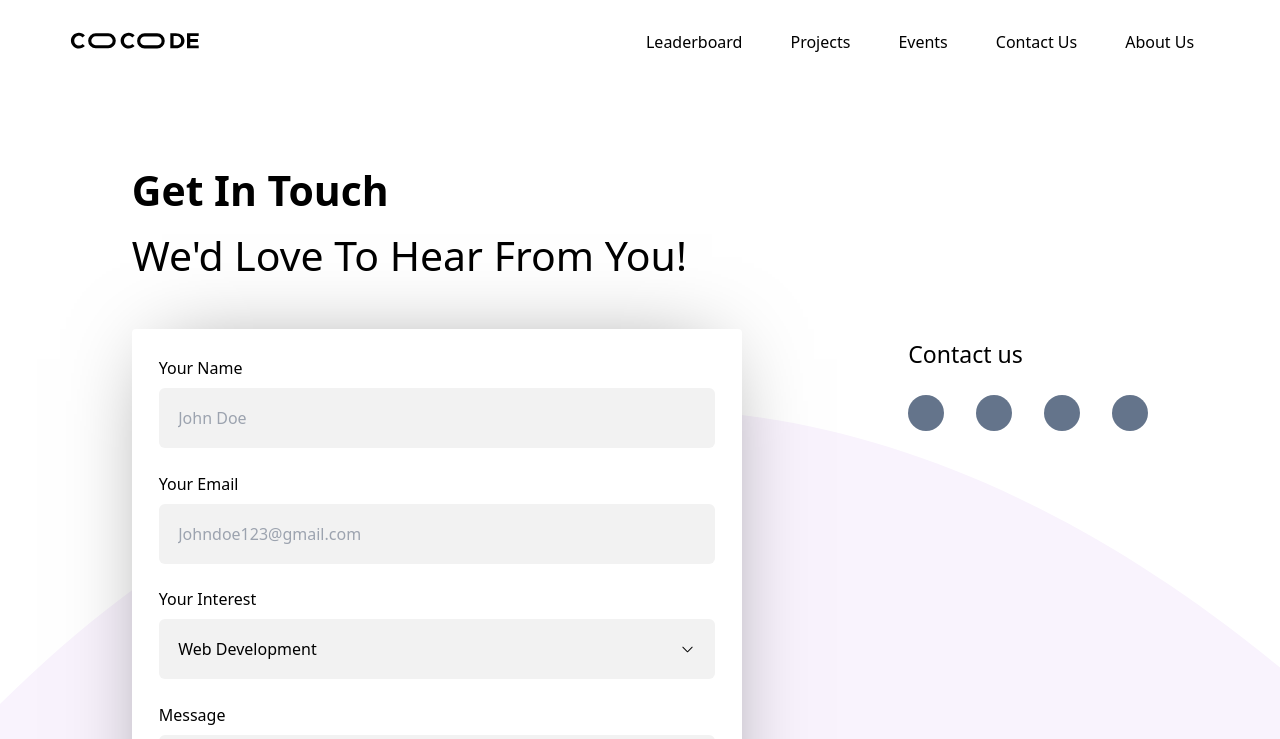
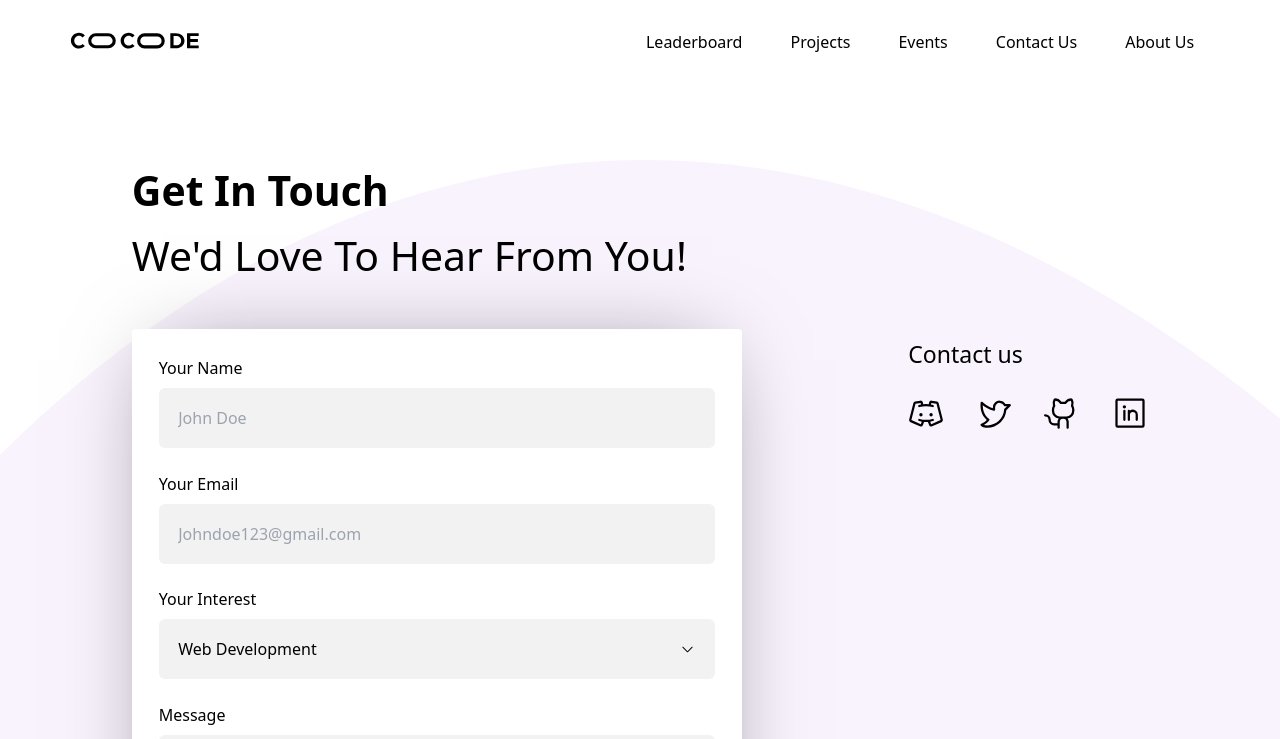
Before and after one commit to thecocode/cocode-client, a React (Create React App) app: page /contact-us in a window 1280 px wide. Shown: the top 739 px of the page. Built offline with nearby package versions, Linux system fonts and the light colour scheme; what tailwindcss-typography would draw is missing.

Commit message:
feat: add social links in contact us

```diff
--- a/src/components/ContactForm/index.tsx
+++ b/src/components/ContactForm/index.tsx
@@ -34,8 +34,7 @@ export function ContactForm() {
 
   async function handleSumbit() {
     try {
-      const accessKey =
-        process.env.REACT_APP_WEB3FORM_ACCESS_KEY || 'fa502b74-afac-4ee5-9e7b-fe60d40ca888';
+      const accessKey = process.env.REACT_APP_WEB3FORM_ACCESS_KEY;
       if (contactFormRef.current && accessKey) {
         setIsSubmitting(true);
         const formBody = new FormData(contactFormRef.current);
--- a/src/routes/ContactUs/index.tsx
+++ b/src/routes/ContactUs/index.tsx
@@ -1,20 +1,26 @@
-import { Link } from 'react-router-dom';
+import { useState } from 'react';
 import { ContactForm } from '../../components';
 import { useMediaQuery } from '../../hooks';
 import { ScreenTypes } from '../../types';
+import { DiscordLogo, GithubLogo, LinkedinLogo, TwitterLogo } from '@phosphor-icons/react';
 
 export function ContactUs() {
   const { screenType } = useMediaQuery();
   const onSmallScreen = screenType === ScreenTypes.MOBILE || screenType === ScreenTypes.TABLET;
+  const [hoveredOverSocialName, setHoveredOverSocialName] = useState<string | null>(null);
+
   return (
     <main
-      style={{ backgroundImage: 'url(assets/contact-us-bg.svg)' }}
-      className={`${
+      className={
         onSmallScreen
           ? 'px-[max(20px,6vw)] py-[max(30px,4.25vw)]'
           : 'px-[clamp(30px,10.3vw,155px)] py-[clamp(40px,6vw,100px)]'
-      } bg-no-repeat bg-bottom`}
+      }
     >
+      <img
+        src='assets/contact-us-bg.svg'
+        className='fixed left-0 right-0 -z-10 w-full bottom-0 ml:bottom-[unset]'
+      />
       <div
         className={`text-[clamp(26px,3.2vw,55px)] capitalize pb-[clamp(32px,3.3vw,60px)] ${
           onSmallScreen ? 'text-center' : null
@@ -31,14 +37,34 @@ export function ContactUs() {
               <p className='mb-6 text-[clamp(20px,1.8vw,28px)] font-medium'>Contact us</p>
               <div className='flex gap-[clamp(16px,2.5vw,36px)]'>
                 {[
-                  { imgSrc: '', to: '', socialName: '' },
-                  { imgSrc: '', to: '', socialName: '' },
-                  { imgSrc: '', to: '', socialName: '' },
-                  { imgSrc: '', to: '', socialName: '' },
-                ].map(({ imgSrc, socialName, to }) => (
-                  <Link key={socialName} to={to}>
-                    <div className='aspect-square w-9 h-9 rounded-full bg-slate-500' />
-                  </Link>
+                  {
+                    Icon: DiscordLogo,
+                    to: 'https://discord.com/invite/WfZjwtPRYE',
+                    socialName: 'Discord',
+                  },
+                  { Icon: TwitterLogo, to: 'https://twitter.com/thecocode', socialName: 'Twitter' },
+                  { Icon: GithubLogo, to: 'https://github.com/thecocode', socialName: 'GitHub' },
+                  {
+                    Icon: LinkedinLogo,
+                    to: 'https://www.linkedin.com/company/thecocode',
+                    socialName: 'LinkedIn',
+                  },
+                ].map(({ Icon, socialName, to }) => (
+                  <a
+                    key={socialName}
+                    href={to}
+                    target='_blank'
+                    rel='noreferrer'
+                    className='aspect-square w-9 h-9 rounded-full flex items-center justify-center transition-transform hover:scale-110'
+                    onMouseEnter={() => setHoveredOverSocialName(socialName)}
+                    onMouseLeave={() => setHoveredOverSocialName(null)}
+                  >
+                    <Icon
+                      size='inherit'
+                      weight={hoveredOverSocialName === socialName ? 'duotone' : 'regular'}
+                      className='transition-colors'
+                    />
+                  </a>
                 ))}
               </div>
             </div>
```
